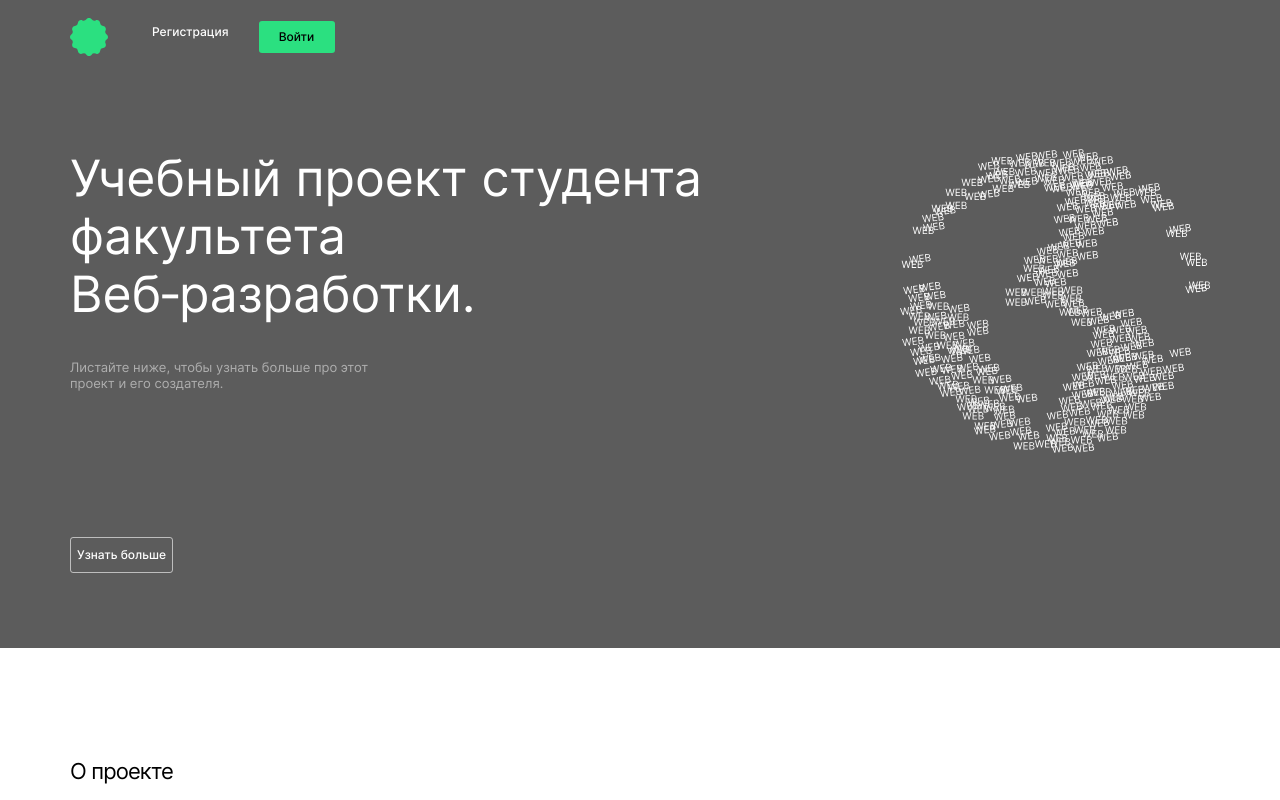
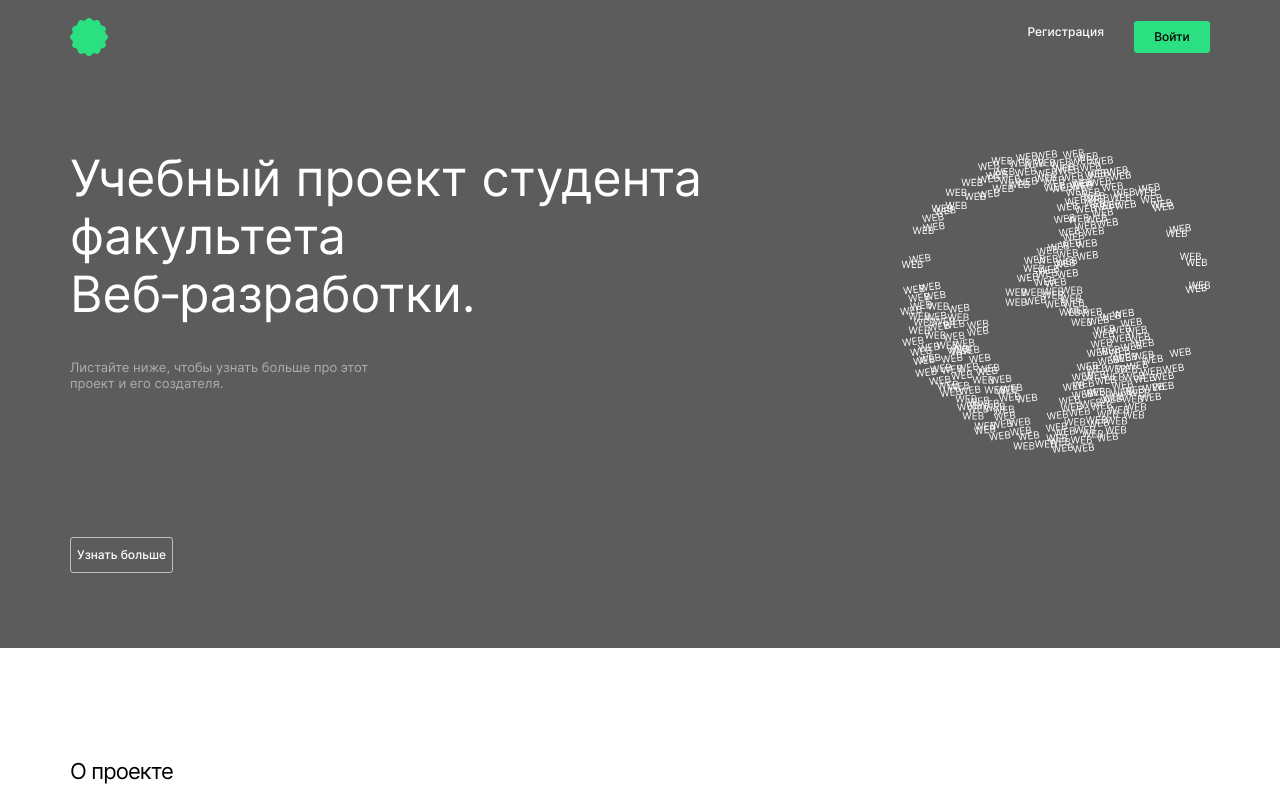
Before and after one commit to Anastasia-Belik/movies-explorer-frontend, a React (Create React App) app: page / in a window 1280 px wide. Shown: the top 800 px of the page. Built offline with nearby package versions, Linux system fonts and the light colour scheme.

Commit message:
fix: поправить хэдер

```diff
--- a/src/components/Header/Header.css
+++ b/src/components/Header/Header.css
@@ -20,6 +20,10 @@
   flex-direction: row;
   justify-content: space-between;
   align-items: center;
+}
+
+.header__navigation_location_main {
+  justify-content: flex-end;
 }
 
 .header__links {
--- a/src/components/Header/Header.js
+++ b/src/components/Header/Header.js
@@ -32,7 +32,7 @@ function Header(props) {
       <Link to='/'>
         <div className='logo'/>
       </Link>
-      <nav className='header__navigation'>
+      <nav className={`header__navigation ${(location.pathname === '/') && !props.isLogin  && 'header__navigation_location_main'}`}>
         {props.isLogin ?
           <>
             <ul className='header__links header__links_type_movies'>
```
